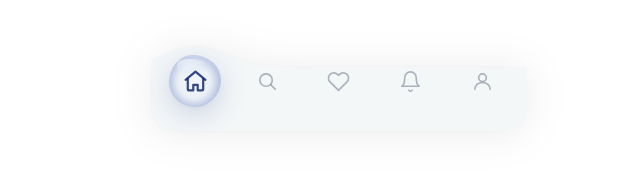
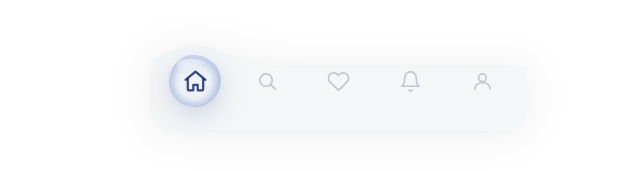
Before and after one commit to yuhanwu-klein/ui-index, a plain HTML site: page tabbar-bouncy.html in a window 1280 px wide. Shown: the part 609-780 px from the top of the page, 301-941 px from the left. Drawn offline with Linux system fonts and the light colour scheme.

Commit message:
Week 9: apply frosted-glass blur to inactive tab icons
Add filter:blur(.7px) and muted grey-blue stroke to inactive icons,
creating a behind-frosted-glass diffusion effect like the reference
clock. Active icon stays sharp for clear contrast.

Co-Authored-By: Claude Opus 4.6 <noreply@anthropic.com>

```diff
--- a/tabbar-bouncy.html
+++ b/tabbar-bouncy.html
@@ -91,7 +91,7 @@ body{
   stroke-linecap:round;stroke-linejoin:round;fill:none;stroke-width:1.7;
   transition:transform .45s cubic-bezier(.34,1.56,.64,1),stroke .25s;
 }
-.tab.off svg{stroke:rgba(100,110,125,.5)}
+.tab.off svg{stroke:rgba(120,125,140,.4);filter:blur(.7px)}
 .tab.on svg{stroke:rgba(20,40,110,.85);stroke-width:2;transform:scale(1.15)}
 
 html.is-preview body{padding:0;align-items:flex-end}
```
